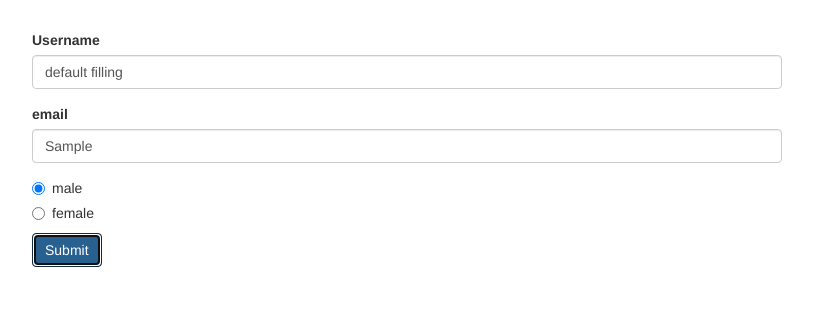
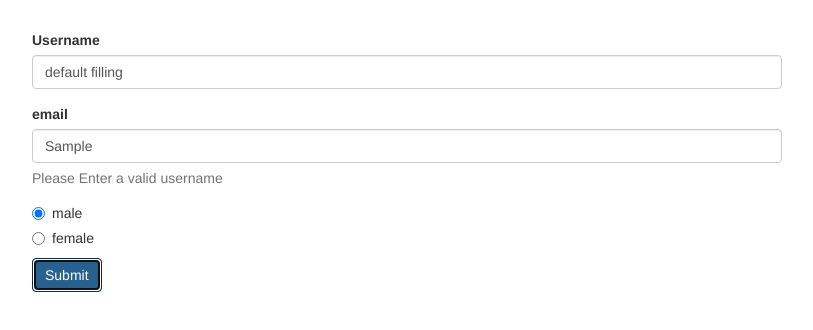
Before and after one commit to dan-kiss-dev-this/angular-forms-reactive, an Angular app: page / in a window 1280 px wide. Both pictures are taken after typing "Sample" into the empty fields and a click on the button "Submit". Shown: the top 330 px of the page, without its empty margins (233-1046 px from the left). Built offline with nearby package versions, Linux system fonts and the light colour scheme.

Commit message:
add access to reactive form controls

```diff
--- a/src/app/app.component.html
+++ b/src/app/app.component.html
@@ -5,10 +5,12 @@
         <div class="form-group">
           <label for="username">Username</label>
           <input formControlName="username" type="text" id="username" class="form-control">
+          <span *ngIf="!signupForm.get('username').valid && signupForm.get('username').touched" class="help-block">Please Enter a valid username</span>
         </div>
         <div class="form-group">
           <label for="email">email</label>
           <input formControlName="email" type="text" id="email" class="form-control">
+          <span *ngIf="!signupForm.valid && signupForm.touched" class="help-block">Please Enter a valid username</span>
         </div>
         <div class="radio" *ngFor="let gender of genders">
           <label>
--- a/src/app/app.component.ts
+++ b/src/app/app.component.ts
@@ -1,5 +1,5 @@
 import {Component, OnInit} from '@angular/core';
-import {FormControl, FormGroup} from '@angular/forms';
+import {FormControl, FormGroup, Validators} from '@angular/forms';
 
 @Component({
   selector: 'app-root',
@@ -12,8 +12,8 @@ export class AppComponent implements OnInit {
 
   ngOnInit(): void {
     this.signupForm = new FormGroup({
-      'username': new FormControl('default filling'),
-      'email': new FormControl(null),
+      'username': new FormControl('default filling', Validators.required),
+      'email': new FormControl(null, [Validators.required, Validators.email]),
       'gender': new FormControl('male')
     });
   }
```
